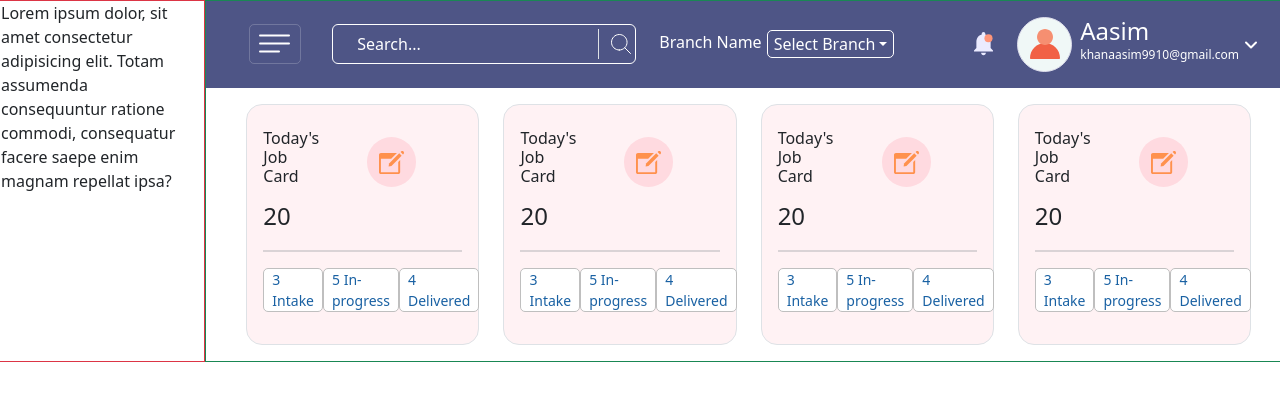
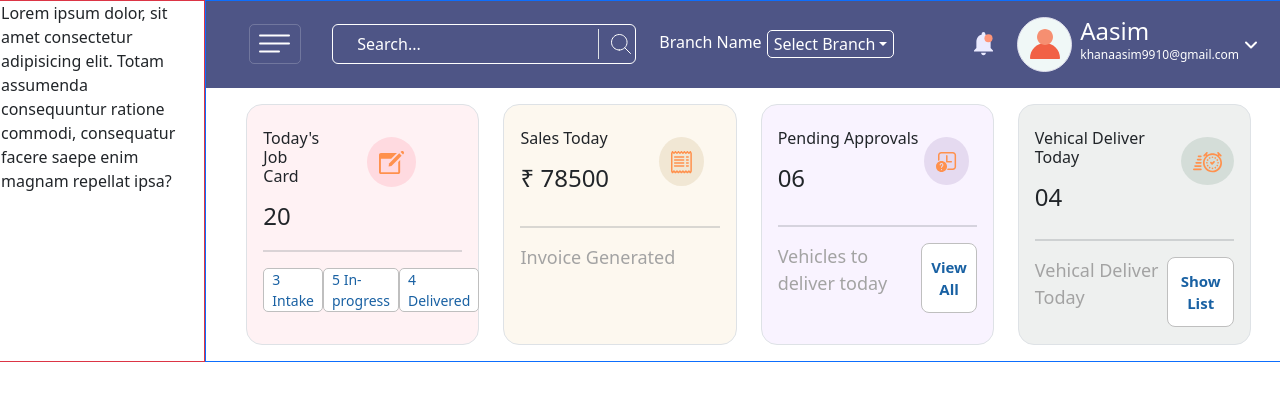
Before and after one commit to mdaasim77/AutoCare_Car_service_project, a React (Vite) app: page / in a window 1280 px wide. Shown: the top 400 px of the page. Built offline with nearby package versions, Linux system fonts and the light colour scheme.

Commit message:
DB card code complete 2nd half 27-nov

```diff
--- a/src/Components/DB_Card.jsx
+++ b/src/Components/DB_Card.jsx
@@ -5,102 +5,88 @@ export default function DB_Card() {
     <>
       <div className="row g-4 m-3">
         <div className="container col-12 col-md-6 col-xl-3 ">
-          <div className=" border card_1 p-3 rounded-4 ">
+          <div className=" border card_1 p-3 rounded-4 h-100 ">
             <div className="d-flex justify-content-between ">
               <div className="d-flex flex-column align-items-start mt-2">
                 <h5 className="fs-6">Today's Job Card</h5>
-                <p className="mt-1 fs-4 mb-0">20</p>
+                <p className="mt-1 fs-4 mb-0 fw-medium">20</p>
               </div>
               <div className="my-3 mx-5">
-                <div className="imageedit">
+                <div className="imageedit1">
                   <img src="\assets\card_1.svg" alt="" />
                 </div>
               </div>
             </div>
             <hr className="border border-secondary"></hr>
             <div className="d-flex gap jsutify-content-around">
-              <p className=" firstroecard bg-white  px-2 mx-auto">3 Intake</p>
-              <p className=" firstroecard bg-white  px-2 mx-auto">
+              <p className=" firstroecard fw-400 bg-white  px-2 mx-auto">
+                3 Intake
+              </p>
+              <p className=" firstroecard fw-400 bg-white  px-2 mx-auto">
                 5 In-progress
               </p>
-              <p className=" firstroecard bg-white  px-2 mx-auto">
+              <p className=" firstroecard fw-400 bg-white  px-2 mx-auto">
                 4 Delivered
               </p>
             </div>
           </div>
         </div>
         <div className="container col-12 col-md-6 col-xl-3 ">
-          <div className="border card_1 p-3 rounded-4">
-            <div className="d-flex justify-content-between ">
+          <div className="border card_2 p-3 rounded-4 h-100">
+            <div className="d-flex justify-content-between">
               <div className="d-flex flex-column align-items-start mt-2">
-                <h5 className="fs-6">Today's Job Card</h5>
-                <p className="mt-1 fs-4 mb-0">20</p>
+                <h5 className="fs-6">Sales Today </h5>
+                <p className="mt-1 fs-4 mb-0 fw-medium">₹ 78500</p>
               </div>
-              <div className="my-3 mx-5">
-                <div className="imageedit">
-                  <img src="\assets\card_1.svg" alt="" />
+              <div className="my-3 me-3">
+                <div className="imageedit2">
+                  <img src="\assets\card_2.svg" alt="" />
                 </div>
               </div>
             </div>
-            <hr className="border border-secondary"></hr>
+            <hr className="border border-secondary mt-4"></hr>
             <div className="d-flex gap jsutify-content-around">
-              <p className=" firstroecard bg-white  px-2 mx-auto">3 Intake</p>
-              <p className=" firstroecard bg-white  px-2 mx-auto">
-                5 In-progress
-              </p>
-              <p className=" firstroecard bg-white  px-2 mx-auto">
-                4 Delivered
-              </p>
+              <p className="invoice">Invoice Generated</p>
             </div>
           </div>
         </div>
         <div className="container col-md-6 col-xl-3 col-12">
-          <div className=" border card_1 p-3 rounded-4">
+          <div className=" border card_3 p-3 rounded-4 h-100">
             <div className="d-flex justify-content-between ">
               <div className="d-flex flex-column align-items-start mt-2">
-                <h5 className="fs-6">Today's Job Card</h5>
-                <p className="mt-1 fs-4 mb-0">20</p>
+                <h5 className="fs-6">Pending Approvals</h5>
+                <p className="mt-1 fs-4 mb-0">06</p>
               </div>
-              <div className="my-3 mx-5">
-                <div className="imageedit">
-                  <img src="\assets\card_1.svg" alt="" />
+              <div className="my-3 me-2">
+                <div className="imageedit3">
+                  <img src="\assets\card_3.svg" alt="" />
                 </div>
               </div>
             </div>
-            <hr className="border border-secondary"></hr>
-            <div className="d-flex gap justify-content-around">
-              <p className=" firstroecard bg-white  px-2 mx-auto">3 Intake</p>
-              <p className=" firstroecard bg-white  px-2 mx-auto">
-                5 In-progress
-              </p>
-              <p className=" firstroecard bg-white  px-2 mx-auto">
-                4 Delivered
-              </p>
+            <hr className="border border-secondary mt-4"></hr>
+            <div className="d-flex  justify-content-around">
+              <p className="delivery">Vehicles to deliver today</p>
+              <button className="bg-white viewall">View All</button>
             </div>
           </div>
         </div>
         <div className="container col-md-6 col-xl-3 col-12">
-          <div className=" border card_1 p-3 rounded-4">
+          <div className=" border card_4 p-3 rounded-4 h-100  ">
             <div className="d-flex justify-content-between ">
               <div className="d-flex flex-column align-items-start mt-2">
-                <h5 className="fs-6">Today's Job Card</h5>
-                <p className="mt-1 fs-4 mb-0">20</p>
+                <h5 className="fs-6">Vehical Deliver Today</h5>
+                <p className="mt-1 fs-4 mb-0">04</p>
               </div>
-              <div className="my-3 mx-5">
-                <div className="imageedit">
-                  <img src="\assets\card_1.svg" alt="" />
+              <div className="my-3 ms-3">
+                <div className="imageedit4">
+                  <img src="\assets\card_4.svg" alt="" />
                 </div>
               </div>
             </div>
-            <hr className="border border-secondary"></hr>
+            <hr className="border border-secondary mt-4"></hr>
             <div className="d-flex gap jsutify-content-around">
-              <p className=" firstroecard bg-white  px-2 mx-auto">3 Intake</p>
-              <p className=" firstroecard bg-white  px-2 mx-auto">
-                5 In-progress
-              </p>
-              <p className=" firstroecard bg-white  px-2 mx-auto">
-                4 Delivered
-              </p>
+              <p className="delivery">Vehical Deliver Today</p>
+              <button className="bg-white viewall">Show List</button>
             </div>
           </div>
         </div>
--- a/src/Components/Navbar.jsx
+++ b/src/Components/Navbar.jsx
@@ -6,13 +6,13 @@ import DB_Card from "./DB_Card";
 export default function Navbar() {
   return (
     <>
-      <div className="row ">
+      <div className="row  ">
         <div className="col-2 border border-danger">
           Lorem ipsum dolor, sit amet consectetur adipisicing elit. Totam
           assumenda consequuntur ratione commodi, consequatur facere saepe enim
           magnam repellat ipsa?
         </div>
-        <div className="col-10 border border-success ">
+        <div className="col-10 border border-primary">
           {/* ................................................ */}
           {/* ................................................ */}
 
--- a/src/index.css
+++ b/src/index.css
@@ -5,7 +5,8 @@
 /* .................................................................................. */
 
 /* Navbar code */
-body {
+body,
+html {
   margin: 0px;
   padding: 0px;
   overflow-x: hidden;
@@ -71,8 +72,32 @@ nav {
 .card_1 {
   background-color: #fff2f4;
 }
-.imageedit {
+.card_2 {
+  background-color: #fdf8ef;
+}
+.card_3 {
+  background-color: #f9f3ff;
+}
+.card_4 {
+  background-color: #eef0ef;
+}
+.imageedit1 {
   background-color: #ffdae0;
+  padding: 12px;
+  border-radius: 50%;
+}
+.imageedit2 {
+  background-color: #f1e7d4;
+  padding: 12px;
+  border-radius: 50%;
+}
+.imageedit3 {
+  background-color: #e5daf0;
+  padding: 12px;
+  border-radius: 50%;
+}
+.imageedit4 {
+  background-color: #d4ddd8;
   padding: 12px;
   border-radius: 50%;
 }
@@ -85,3 +110,16 @@ nav {
   border-radius: 5px;
   padding: 0px;
 }
+.invoice,
+.delivery {
+  color: #a3a3a3;
+  font-size: large;
+  font-weight: 400;
+}
+.viewall {
+  font-size: 15px;
+  color: #1961a3;
+  font-weight: 600;
+  border: 1px solid #bfbfbf;
+  border-radius: 8px;
+}
```
